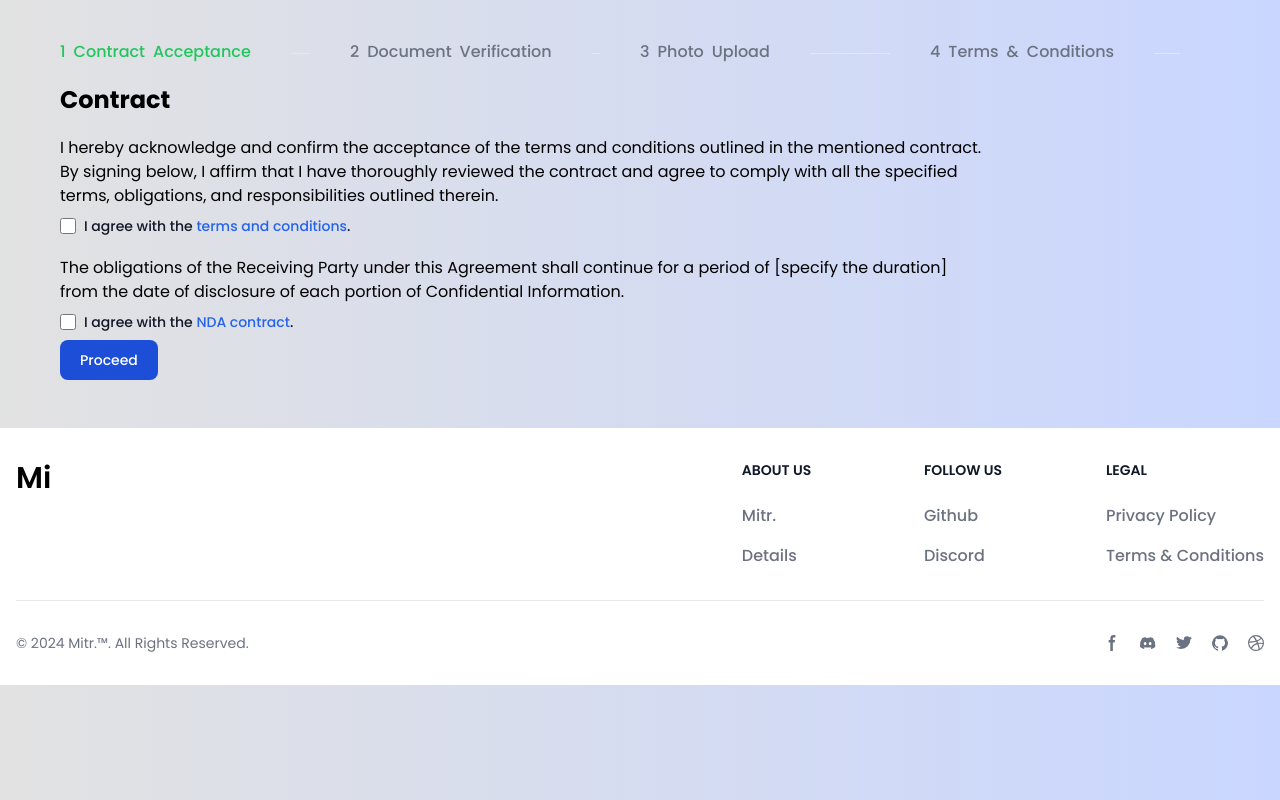
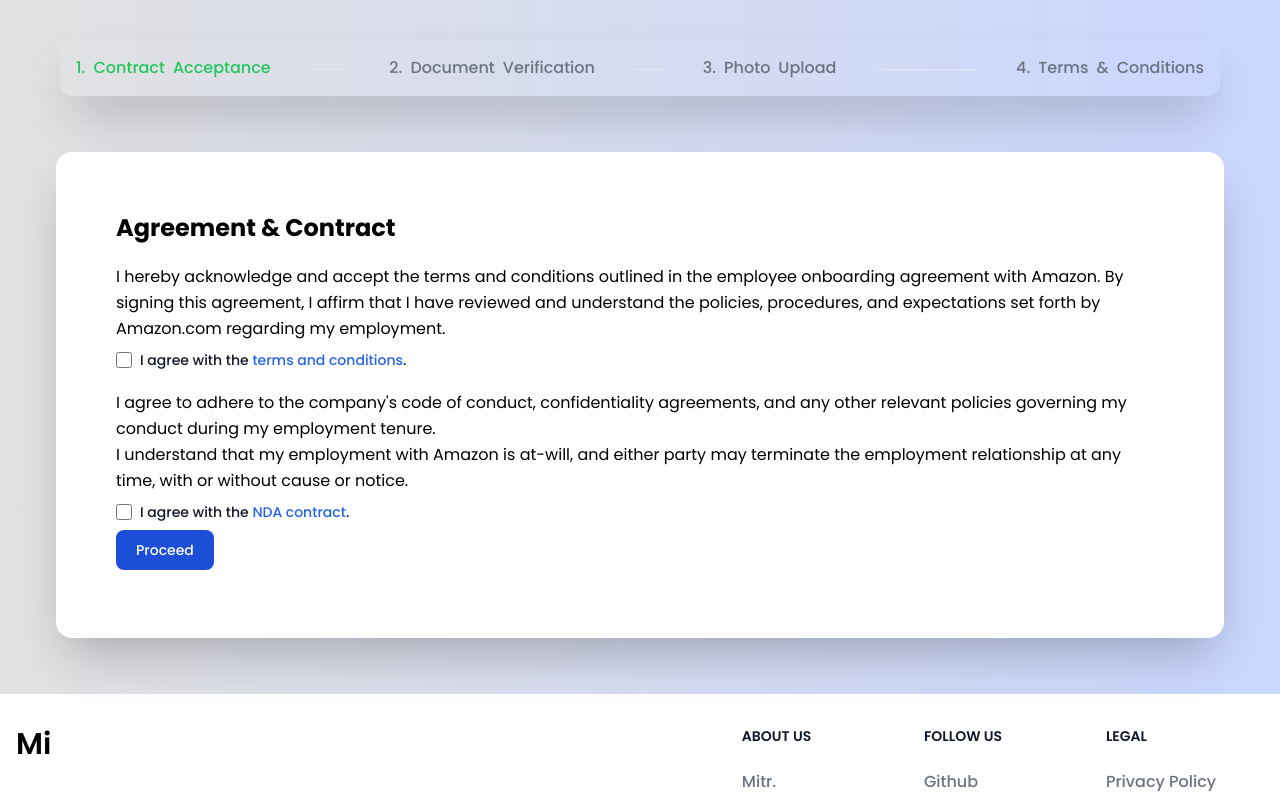
Before and after one commit to piyushbaibhav/Mitr, a React (Vite) app: page /dashboard in a window 1280 px wide. Shown: the top 800 px of the page. Built offline with nearby package versions, Linux system fonts and the light colour scheme.

Commit message:
Dashboard Update

```diff
--- a/src/pages/Dashboard.jsx
+++ b/src/pages/Dashboard.jsx
@@ -18,43 +18,43 @@
 
   return (
     <>
-    <div className='m-10'>
-
-      <nav className='m-5'>
+<div className='ml-10 mt-10 mr-10 '>
+          <nav className='m-5 p-4 shadow-2xl rounded-xl'>
             <ol class="flex items-center w-full text-sm font-medium text-center text-gray-500 dark:text-gray-400 sm:text-base">
               <li class="flex md:w-full items-center text-green-500 dark:text-blue-500 sm:after:content-[''] after:w-full after:h-1 after:border-b after:border-gray-200 after:border-1 after:hidden sm:after:inline-block after:mx-6 xl:after:mx-10 dark:after:border-gray-700">
                 <span class="flex items-center after:content-['/'] sm:after:hidden after:mx-2 after:text-gray-200 dark:after:text-gray-500">
-                <span class="me-2">1</span>
+                  <span class="me-2">1.</span>
                   Contract  <span class="hidden sm:inline-flex sm:ms-2">Acceptance</span>
                 </span>
               </li>
               <li class="flex md:w-full items-center after:content-[''] after:w-full after:h-1 after:border-b after:border-gray-200 after:border-1 after:hidden sm:after:inline-block after:mx-6 xl:after:mx-10 dark:after:border-gray-700">
                 <span class="flex items-center after:content-['/'] sm:after:hidden after:mx-2 after:text-gray-200 dark:after:text-gray-500">
-                <span class="me-2">2</span>
+                  <span class="me-2">2.</span>
                   Document <span class="hidden sm:inline-flex sm:ms-2">Verification</span>
                 </span>
               </li>
               <li class="flex md:w-full items-center after:content-[''] after:w-full after:h-1 after:border-b after:border-gray-200 after:border-1 after:hidden sm:after:inline-block after:mx-6 xl:after:mx-10 dark:after:border-gray-700">
                 <span class="flex items-center after:content-['/'] sm:after:hidden after:mx-2 after:text-gray-200 dark:after:text-gray-500">
-                <span class="me-2">3</span>
+                  <span class="me-2">3.</span>
                   Photo <span class="hidden sm:inline-flex sm:ms-2">Upload</span>
                 </span>
               </li>
-            <li class="flex md:w-full items-center after:content-[''] after:w-full after:h-1 after:border-b after:border-gray-200 after:border-1 after:hidden sm:after:inline-block after:mx-6 xl:after:mx-10 dark:after:border-gray-700">
-              <span class="flex items-center after:content-['/'] sm:after:hidden after:mx-2 after:text-gray-200 dark:after:text-gray-500">
-                <span class="me-2">4</span>
+              <li class="flex items-center">
+                  <span class="me-2">4.</span>
                   Terms <span class="hidden sm:inline-flex sm:ms-2"> & </span> <span class="hidden sm:inline-flex sm:ms-2"> Conditions</span>
-              </span>
+
               </li>
-
             </ol>
           </nav>
+        </div>
+    <div className="flex justify-center items-center m-14">
+      <div className="bg-white shadow-2xl rounded-2xl p-10">
+
         <div className='m-5'>
-        <p className='text-2xl font-bold'>Contract</p>
-        <div className='mt-5 w-4/5 '>
-          <p>I hereby acknowledge and confirm the acceptance of the terms and conditions outlined in the mentioned contract.<br/>
-
-                By signing below, I affirm that I have thoroughly reviewed the contract and agree to comply with all the specified terms, obligations, and responsibilities outlined therein.
+          <p className='text-2xl font-bold'>Agreement & Contract</p>
+          <div className='mt-5 w-full leading-relaxed'>
+            <p>I hereby acknowledge and accept the terms and conditions outlined in the employee onboarding agreement with Amazon.
+            By signing this agreement, I affirm that I have reviewed and understand the policies, procedures, and expectations set forth by Amazon.com regarding my employment.
             </p>
             <div className="mt-2 flex items-center">
               <input
@@ -76,8 +76,10 @@
                 .
               </label>
             </div>
-          <p className='mt-5'>
-            The obligations of the Receiving Party under this Agreement shall continue for a period of [specify the duration] from the date of disclosure of each portion of Confidential Information.
+            <p className='mt-5 leading-relaxed'>
+            I agree to adhere to the company's code of conduct, confidentiality agreements, and any other relevant policies governing my conduct during my employment tenure.
+            </p><p>
+            I understand that my employment with Amazon is at-will, and either party may terminate the employment relationship at any time, with or without cause or notice.
             </p>
             <div className="flex mt-2 items-center">
               <input
@@ -111,6 +113,7 @@
           </Link>
         </div>
       </div>
+    </div>
   </>
   )
 }
```
Lines whose indentation alone changed are shown as unchanged.
